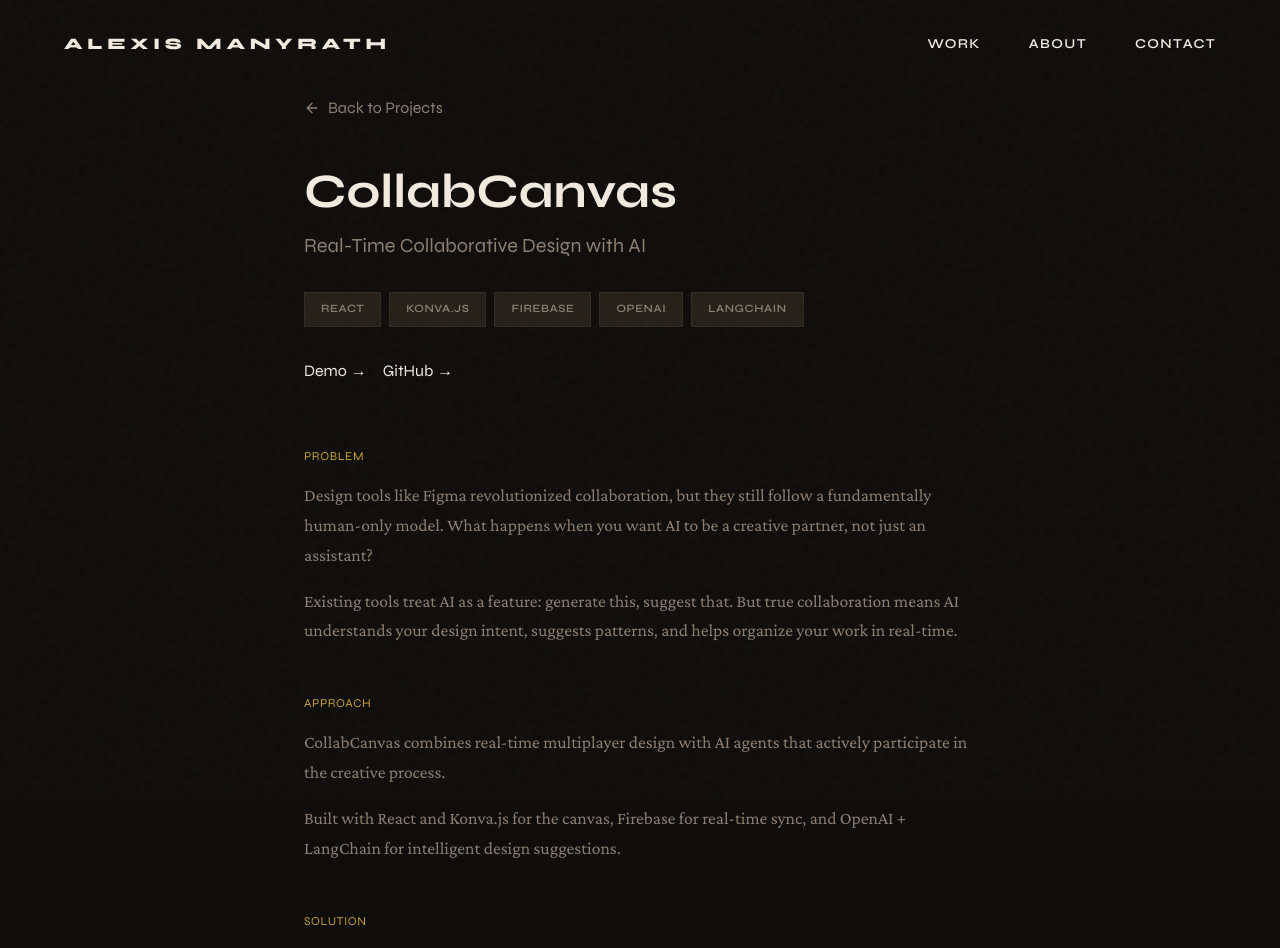
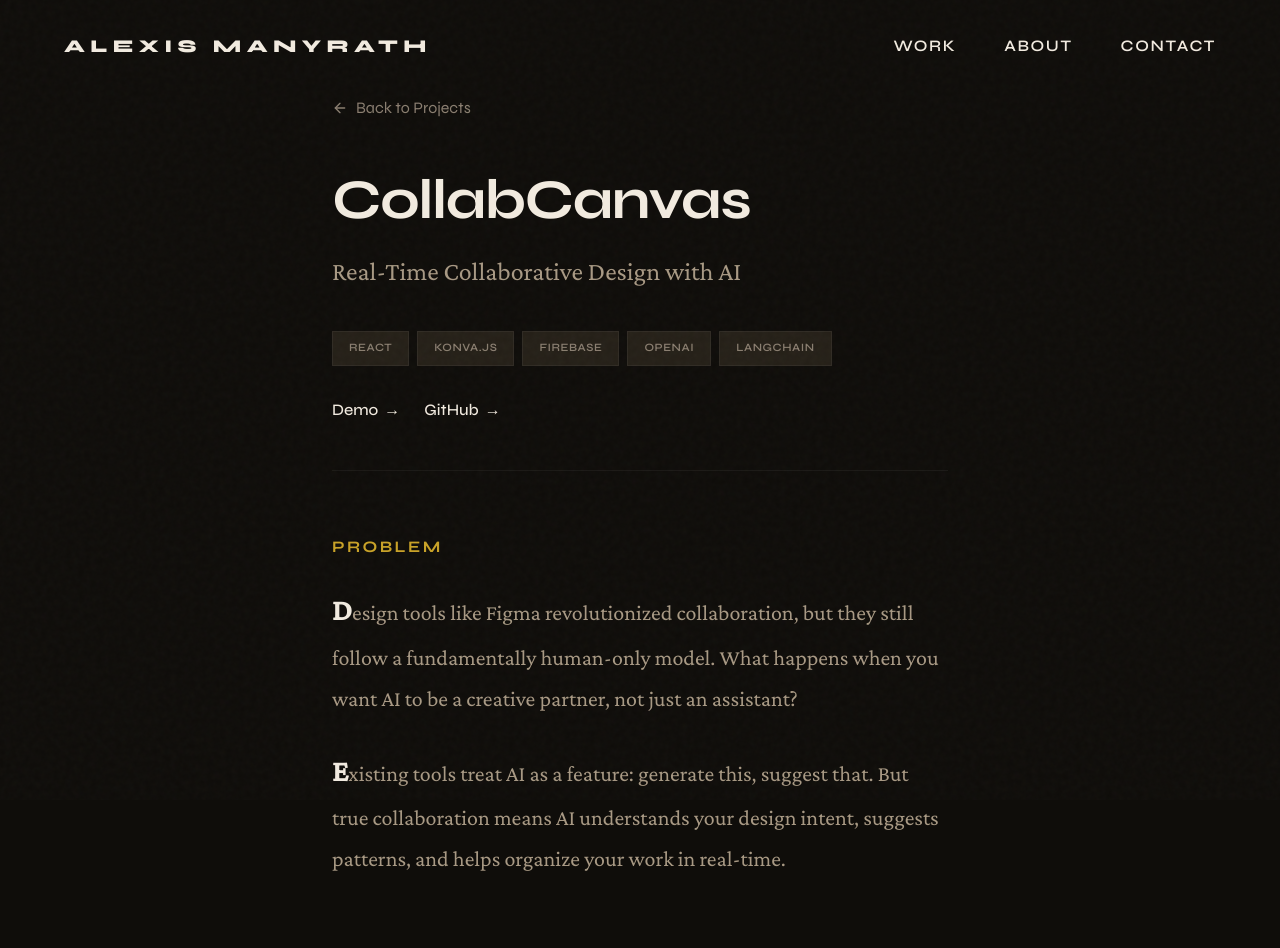
Before and after one commit to amanyrath/portfolio, a Next.js app: page /projects/collabcanvas in a window 1280 px wide. Shown: the top 948 px of the page. Built offline with nearby package versions, Linux system fonts and the light colour scheme.

Commit message:
updating font sizes

```diff
--- a/app/projects/[slug]/page.tsx
+++ b/app/projects/[slug]/page.tsx
@@ -27,23 +27,23 @@ export default async function ProjectPage({ params }: PageProps) {
   const caseStudy = getCaseStudyContent(slug);
 
   return (
-    <div className="min-h-screen bg-bg-dark pt-24 pb-16">
-      <div className="max-w-[720px] mx-auto px-6">
+    <div className="min-h-screen bg-bg-dark pt-24 pb-20">
+      <div className="max-w-[680px] mx-auto px-6 md:px-8">
         {/* Back Navigation - Top */}
         <Link
           href="/#projects"
-          className="inline-flex items-center gap-2 text-text-muted hover:text-accent-gold transition-colors mb-12 group"
+          className="inline-flex items-center gap-2 text-sm md:text-base text-text-muted hover:text-accent-gold transition-colors mb-12 group"
         >
           <ArrowLeft className="w-4 h-4 group-hover:-translate-x-1 transition-transform" />
-          Back to Projects
+          <span>Back to Projects</span>
         </Link>
 
         {/* Hero Section */}
-        <header className="mb-16">
-          <h1 className="font-[family-name:var(--font-syne)] text-4xl md:text-5xl font-bold text-text-cream mb-4">
+        <header className="mb-16 pb-12 border-b border-white/5">
+          <h1 className="font-[family-name:var(--font-syne)] text-[2.25rem] md:text-[3rem] lg:text-[3.5rem] font-bold text-text-cream mb-5 leading-[1.15] tracking-tight">
             {project.title}
           </h1>
-          <p className="font-[family-name:var(--font-syne)] text-xl text-text-muted mb-8">
+          <p className="font-[family-name:var(--font-crimson)] text-[1.375rem] md:text-[1.625rem] text-[#a89984] mb-10 leading-[1.5] font-normal">
             {project.subtitle}
           </p>
 
@@ -56,16 +56,16 @@ export default async function ProjectPage({ params }: PageProps) {
 
           {/* External Links */}
           {(project.links.live || project.links.demo || project.links.github) && (
-            <div className="flex flex-wrap gap-4">
+            <div className="flex flex-wrap gap-6 text-sm md:text-base">
               {project.links.live && (
                 <a
                   href={project.links.live}
                   target="_blank"
                   rel="noopener noreferrer"
-                  className="text-text-cream hover:text-accent-gold transition-colors inline-flex items-center gap-1 group"
+                  className="text-text-cream hover:text-accent-gold transition-colors inline-flex items-center gap-1.5 group font-medium"
                 >
-                  Live Demo
-                  <span className="group-hover:translate-x-1 transition-transform">→</span>
+                  <span>Live Demo</span>
+                  <span className="group-hover:translate-x-0.5 transition-transform">→</span>
                 </a>
               )}
               {project.links.demo && (
@@ -73,10 +73,10 @@ export default async function ProjectPage({ params }: PageProps) {
                   href={project.links.demo}
                   target="_blank"
                   rel="noopener noreferrer"
-                  className="text-text-cream hover:text-accent-gold transition-colors inline-flex items-center gap-1 group"
+                  className="text-text-cream hover:text-accent-gold transition-colors inline-flex items-center gap-1.5 group font-medium"
                 >
-                  Demo
-                  <span className="group-hover:translate-x-1 transition-transform">→</span>
+                  <span>Demo</span>
+                  <span className="group-hover:translate-x-0.5 transition-transform">→</span>
                 </a>
               )}
               {project.links.github && (
@@ -84,10 +84,10 @@ export default async function ProjectPage({ params }: PageProps) {
                   href={project.links.github}
                   target="_blank"
                   rel="noopener noreferrer"
-                  className="text-text-cream hover:text-accent-gold transition-colors inline-flex items-center gap-1 group"
+                  className="text-text-cream hover:text-accent-gold transition-colors inline-flex items-center gap-1.5 group font-medium"
                 >
-                  GitHub
-                  <span className="group-hover:translate-x-1 transition-transform">→</span>
+                  <span>GitHub</span>
+                  <span className="group-hover:translate-x-0.5 transition-transform">→</span>
                 </a>
               )}
             </div>
@@ -95,30 +95,32 @@ export default async function ProjectPage({ params }: PageProps) {
         </header>
 
         {/* Content Sections */}
-        <div className="space-y-12">
+        <article className="space-y-16">
           {caseStudy.sections.map((section) => (
             <section key={section.title}>
-              <h2 className="text-[0.75rem] uppercase tracking-wider text-accent-gold font-[family-name:var(--font-syne)] mb-4">
+              <h2 className="text-sm md:text-base uppercase tracking-[0.15em] text-accent-gold font-[family-name:var(--font-syne)] font-bold mb-6">
                 {section.title}
               </h2>
-              <div className="font-[family-name:var(--font-crimson)] text-[1.1rem] leading-[1.7] text-text-muted space-y-4">
+              <div className="font-[family-name:var(--font-crimson)] text-xl md:text-[1.375rem] leading-[1.8] md:leading-[1.85] text-[#a89984] space-y-6">
                 {section.content.map((paragraph, idx) => (
-                  <p key={idx}>{paragraph}</p>
+                  <p key={idx} className="first-letter:text-[1.35em] first-letter:font-semibold first-letter:text-text-cream">
+                    {paragraph}
+                  </p>
                 ))}
               </div>
               {section.image && (
-                <div className="mt-6 relative w-full" style={{ aspectRatio: '16/9' }}>
+                <div className="mt-10 relative w-full" style={{ aspectRatio: '16/9' }}>
                   <Image
                     src={section.image}
                     alt={section.imageAlt || section.title}
                     fill
                     className="rounded-lg border border-[rgba(255,255,255,0.05)] object-cover"
-                    sizes="(max-width: 768px) 100vw, 720px"
+                    sizes="(max-width: 768px) 100vw, 680px"
                   />
                 </div>
               )}
               {section.youtube && (
-                <div className="mt-6 aspect-video">
+                <div className="mt-10 aspect-video">
                   <iframe
                     src={`https://www.youtube.com/embed/${section.youtube}`}
                     title={section.title}
@@ -131,16 +133,18 @@ export default async function ProjectPage({ params }: PageProps) {
               )}
             </section>
           ))}
-        </div>
+        </article>
 
         {/* Back Navigation - Bottom */}
-        <Link
-          href="/#projects"
-          className="inline-flex items-center gap-2 text-text-muted hover:text-accent-gold transition-colors mt-16 group"
-        >
-          <ArrowLeft className="w-4 h-4 group-hover:-translate-x-1 transition-transform" />
-          Back to Projects
-        </Link>
+        <div className="mt-20 pt-12 border-t border-white/5">
+          <Link
+            href="/#projects"
+            className="inline-flex items-center gap-2 text-sm md:text-base text-text-muted hover:text-accent-gold transition-colors group"
+          >
+            <ArrowLeft className="w-4 h-4 group-hover:-translate-x-1 transition-transform" />
+            <span>Back to Projects</span>
+          </Link>
+        </div>
       </div>
     </div>
   );
--- a/components/Contact.tsx
+++ b/components/Contact.tsx
@@ -11,15 +11,15 @@ export default function Contact() {
           id="contact"
           className="border-t border-white/5 py-32 px-20 text-center"
         >
-          <div className="section-label text-accent-gold text-xs uppercase tracking-wider mb-4">
+          <div className="section-label text-accent-gold text-sm md:text-base uppercase tracking-wider mb-4">
             Contact
           </div>
 
-          <h2 className="text-6xl font-extrabold mb-6">
+          <h2 className="text-[2.5rem] md:text-[3rem] lg:text-[3.5rem] font-extrabold mb-6">
             Let&apos;s <span className="font-crimson italic font-normal text-accent-sand">build</span> something
           </h2>
 
-          <p className="font-crimson text-xl text-text-muted mb-12 max-w-2xl mx-auto">
+          <p className="font-crimson text-base md:text-lg text-text-muted mb-12 max-w-2xl mx-auto">
             Currently open to new opportunities and interesting collaborations.
           </p>
 
@@ -27,7 +27,7 @@ export default function Contact() {
             {/* Email Button - Primary */}
             <a
               href="mailto:amanyrath@gmail.com"
-              className="text-[0.85rem] font-bold uppercase tracking-[0.15em] px-8 py-4 bg-accent-rust border border-accent-rust transition-all duration-300 ease-in-out hover:bg-accent-gold hover:border-accent-gold hover:text-bg-dark"
+              className="text-sm md:text-base font-bold uppercase tracking-[0.15em] px-8 py-4 bg-accent-rust border border-accent-rust transition-all duration-300 ease-in-out hover:bg-accent-gold hover:border-accent-gold hover:text-bg-dark"
             >
               Email Me
             </a>
@@ -37,7 +37,7 @@ export default function Contact() {
               href="https://github.com/amanyrath"
               target="_blank"
               rel="noopener noreferrer"
-              className="text-[0.85rem] font-bold uppercase tracking-[0.15em] px-8 py-4 border border-white/10 transition-all duration-300 ease-in-out hover:border-accent-gold hover:text-accent-gold"
+              className="text-sm md:text-base font-bold uppercase tracking-[0.15em] px-8 py-4 border border-white/10 transition-all duration-300 ease-in-out hover:border-accent-gold hover:text-accent-gold"
             >
               GitHub
             </a>
@@ -47,7 +47,7 @@ export default function Contact() {
               href="https://www.linkedin.com/in/alexis-manyrath/"
               target="_blank"
               rel="noopener noreferrer"
-              className="text-[0.85rem] font-bold uppercase tracking-[0.15em] px-8 py-4 border border-white/10 transition-all duration-300 ease-in-out hover:border-accent-gold hover:text-accent-gold"
+              className="text-sm md:text-base font-bold uppercase tracking-[0.15em] px-8 py-4 border border-white/10 transition-all duration-300 ease-in-out hover:border-accent-gold hover:text-accent-gold"
             >
               LinkedIn
             </a>
@@ -56,7 +56,7 @@ export default function Contact() {
             <a
               href="/resume.pdf"
               download
-              className="text-[0.85rem] font-bold uppercase tracking-[0.15em] px-8 py-4 border border-white/10 transition-all duration-300 ease-in-out hover:border-accent-gold hover:text-accent-gold"
+              className="text-sm md:text-base font-bold uppercase tracking-[0.15em] px-8 py-4 border border-white/10 transition-all duration-300 ease-in-out hover:border-accent-gold hover:text-accent-gold"
             >
               Resume
             </a>
@@ -66,8 +66,8 @@ export default function Contact() {
 
       {/* Footer */}
       <footer className="flex justify-between items-center px-20 py-12 border-t border-white/5">
-        <span className="text-sm text-text-muted">© 2025 Alexis</span>
-        <span className="text-sm text-text-muted">Built with intention</span>
+        <span className="text-xs md:text-sm text-text-muted">© 2025 Alexis</span>
+        <span className="text-xs md:text-sm text-text-muted">Built with intention</span>
       </footer>
     </>
   );
--- a/components/Header.tsx
+++ b/components/Header.tsx
@@ -40,12 +40,8 @@ export default function Header() {
         <div className="flex items-center justify-between">
           {/* Logo - Left */}
           <Link
-            href="#home"
-            className="text-[1rem] font-[800] tracking-[0.3em] uppercase text-[#f2ebe0] transition-opacity duration-300 hover:opacity-60"
-            onClick={(e) => {
-              e.preventDefault();
-              window.scrollTo({ top: 0, behavior: 'smooth' });
-            }}
+            href="/"
+            className="text-base md:text-lg font-[800] tracking-[0.3em] uppercase text-[#f2ebe0] transition-opacity duration-300 hover:opacity-60"
           >
             Alexis Manyrath
           </Link>
@@ -60,7 +56,7 @@ export default function Header() {
               <a
                 key={link.name}
                 href={link.href}
-                className="text-[0.85rem] font-semibold tracking-[0.1em] uppercase text-[#f2ebe0] transition-opacity duration-300 hover:opacity-60"
+                className="text-sm md:text-base font-semibold tracking-[0.1em] uppercase text-[#f2ebe0] transition-opacity duration-300 hover:opacity-60"
                 onClick={(e) => {
                   e.preventDefault();
                   const element = document.querySelector(link.href);
@@ -99,7 +95,7 @@ export default function Header() {
             <motion.a
               key={link.name}
               href={link.href}
-              className="text-2xl font-semibold tracking-[0.1em] uppercase text-[#f2ebe0] transition-opacity duration-300 hover:opacity-60"
+              className="text-xl md:text-2xl font-semibold tracking-[0.1em] uppercase text-[#f2ebe0] transition-opacity duration-300 hover:opacity-60"
               onClick={(e) => {
                 e.preventDefault();
                 setMobileMenuOpen(false);
--- a/components/ProjectCard.tsx
+++ b/components/ProjectCard.tsx
@@ -36,7 +36,7 @@ export default function ProjectCard({ project, index }: ProjectCardProps) {
         />
 
         {/* Image Label */}
-        <span className="absolute top-1/2 left-1/2 -translate-x-1/2 -translate-y-1/2 text-text-muted text-sm z-10">
+        <span className="absolute top-1/2 left-1/2 -translate-x-1/2 -translate-y-1/2 text-text-muted text-sm md:text-base z-10">
           Project screenshot
         </span>
 
@@ -45,7 +45,7 @@ export default function ProjectCard({ project, index }: ProjectCardProps) {
 
         {/* Hover Overlay */}
         <div className="absolute inset-0 bg-[#0f0d0a]/80 opacity-0 group-hover/image:opacity-100 transition-opacity duration-400 flex items-center justify-center">
-          <span className="text-sm font-bold tracking-[0.2em] uppercase text-accent-gold flex items-center gap-3">
+          <span className="text-sm md:text-base font-bold tracking-[0.2em] uppercase text-accent-gold flex items-center gap-3">
             {project.links.caseStudy ? 'View Case Study' : 'View Project'}
             <ArrowRight className="w-4 h-4" />
           </span>
@@ -55,22 +55,22 @@ export default function ProjectCard({ project, index }: ProjectCardProps) {
       {/* Content Area */}
       <div className="py-8" style={{ direction: 'ltr' }}>
         {/* Project Number */}
-        <div className="text-xs font-bold tracking-[0.3em] uppercase text-[#b85c38] mb-6">
+        <div className="text-sm md:text-base font-bold tracking-[0.3em] uppercase text-[#b85c38] mb-6">
           {project.number}
         </div>
 
         {/* Title */}
-        <h3 className="text-[2.5rem] font-extrabold tracking-tight mb-3 transition-colors duration-300 group-hover/card:text-accent-gold">
+        <h3 className="text-[2rem] md:text-[2.25rem] lg:text-[2.5rem] font-extrabold tracking-tight mb-3 transition-colors duration-300 group-hover/card:text-accent-gold">
           {project.title}
         </h3>
 
         {/* Subtitle */}
-        <p className="font-crimson text-xl italic text-text-muted mb-6">
+        <p className="font-crimson text-lg md:text-xl italic text-text-muted mb-6">
           {project.subtitle}
         </p>
 
         {/* Description */}
-        <p className="font-crimson text-lg leading-[1.7] text-text-muted mb-8 max-w-[500px]">
+        <p className="font-crimson text-base md:text-lg leading-[1.7] text-text-muted mb-8 max-w-[500px]">
           {project.description}
         </p>
 
@@ -86,7 +86,7 @@ export default function ProjectCard({ project, index }: ProjectCardProps) {
           {project.links.caseStudy && (
             <Link
               href={`/projects/${project.slug}`}
-              className="text-xs font-bold tracking-[0.15em] uppercase text-text-cream flex items-center gap-2 transition-colors duration-300 hover:text-accent-gold group/link"
+              className="text-sm md:text-base font-bold tracking-[0.15em] uppercase text-text-cream flex items-center gap-2 transition-colors duration-300 hover:text-accent-gold group/link"
             >
               Case Study
               <ArrowRight className="w-3.5 h-3.5 transition-transform duration-300 group-hover/link:translate-x-1" />
@@ -97,7 +97,7 @@ export default function ProjectCard({ project, index }: ProjectCardProps) {
               href={project.links.live}
               target="_blank"
               rel="noopener noreferrer"
-              className="text-xs font-bold tracking-[0.15em] uppercase text-text-cream flex items-center gap-2 transition-colors duration-300 hover:text-accent-gold group/link"
+              className="text-sm md:text-base font-bold tracking-[0.15em] uppercase text-text-cream flex items-center gap-2 transition-colors duration-300 hover:text-accent-gold group/link"
             >
               Live Site
               <ArrowRight className="w-3.5 h-3.5 transition-transform duration-300 group-hover/link:translate-x-1" />
@@ -106,7 +106,7 @@ export default function ProjectCard({ project, index }: ProjectCardProps) {
           {project.links.demo && (
             <a
               href={project.links.demo}
-              className="text-xs font-bold tracking-[0.15em] uppercase text-text-muted flex items-center gap-2 transition-colors duration-300 hover:text-accent-gold group/link"
+              className="text-sm md:text-base font-bold tracking-[0.15em] uppercase text-text-muted flex items-center gap-2 transition-colors duration-300 hover:text-accent-gold group/link"
             >
               Demo
               <ExternalLink className="w-3.5 h-3.5 transition-transform duration-300 group-hover/link:translate-x-1" />
@@ -115,7 +115,7 @@ export default function ProjectCard({ project, index }: ProjectCardProps) {
           {project.links.github && (
             <a
               href={project.links.github}
-              className="text-xs font-bold tracking-[0.15em] uppercase text-text-muted flex items-center gap-2 transition-colors duration-300 hover:text-accent-gold group/link"
+              className="text-sm md:text-base font-bold tracking-[0.15em] uppercase text-text-muted flex items-center gap-2 transition-colors duration-300 hover:text-accent-gold group/link"
             >
               GitHub
               <ExternalLink className="w-3.5 h-3.5 transition-transform duration-300 group-hover/link:translate-x-1" />
--- a/components/Projects.tsx
+++ b/components/Projects.tsx
@@ -14,17 +14,17 @@ export default function Projects() {
       <AnimatedSection>
         <div className="flex justify-between items-end mb-20 pb-8 border-b border-white/5">
           <div>
-            <div className="text-xs font-bold tracking-[0.3em] uppercase text-accent-gold mb-4">
+            <div className="text-sm md:text-base font-bold tracking-[0.3em] uppercase text-accent-gold mb-4">
               Selected Work
             </div>
-            <h2 className="text-[3.5rem] font-extrabold tracking-tight leading-tight">
+            <h2 className="text-[2.25rem] md:text-[2.75rem] lg:text-[3rem] font-extrabold tracking-tight leading-tight">
               Things I've{' '}
               <span className="font-crimson italic font-normal text-accent-sand">
                 built
               </span>
             </h2>
           </div>
-          <div className="text-[0.85rem] text-text-muted tracking-wider">
+          <div className="text-sm md:text-base text-text-muted tracking-wider">
             01 — 04
           </div>
         </div>
```
Also changed, not shown: components/About.tsx (+17 -17 lines), components/Hero.tsx (+10 -10 lines).
